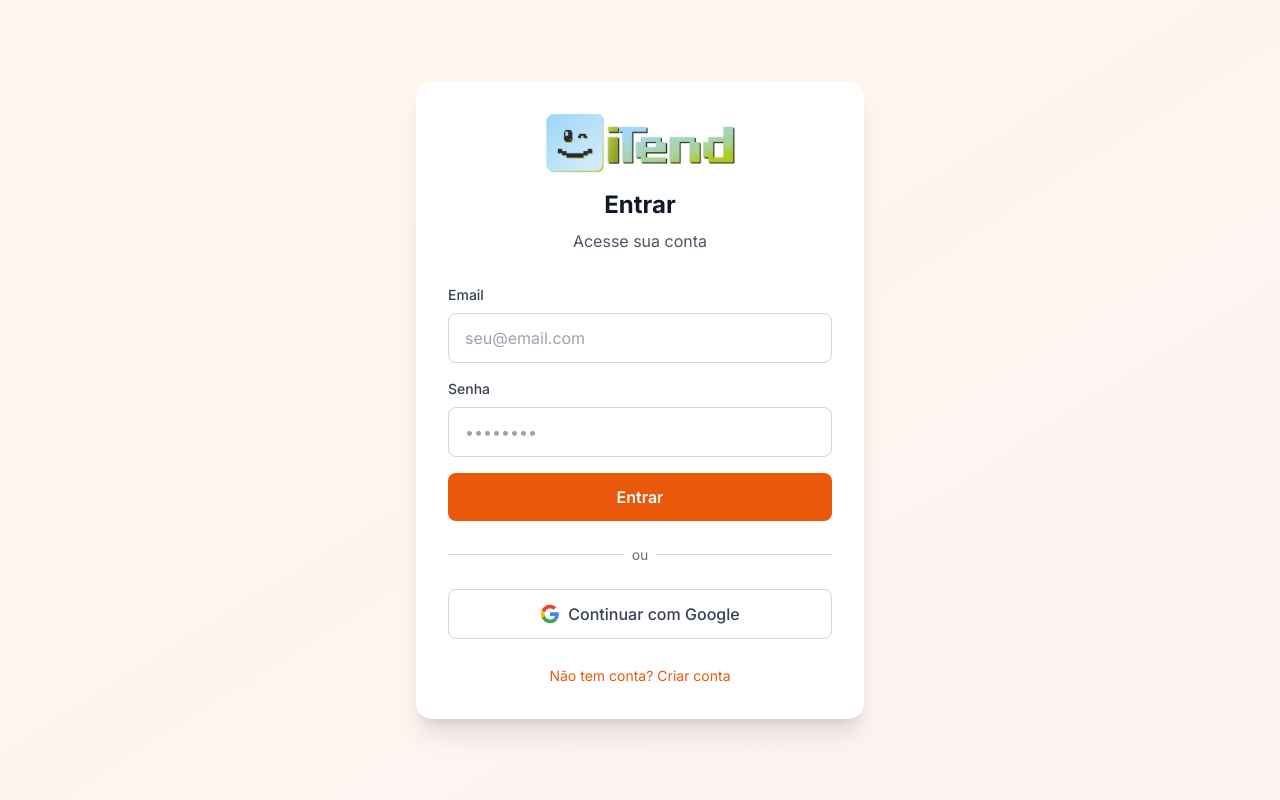
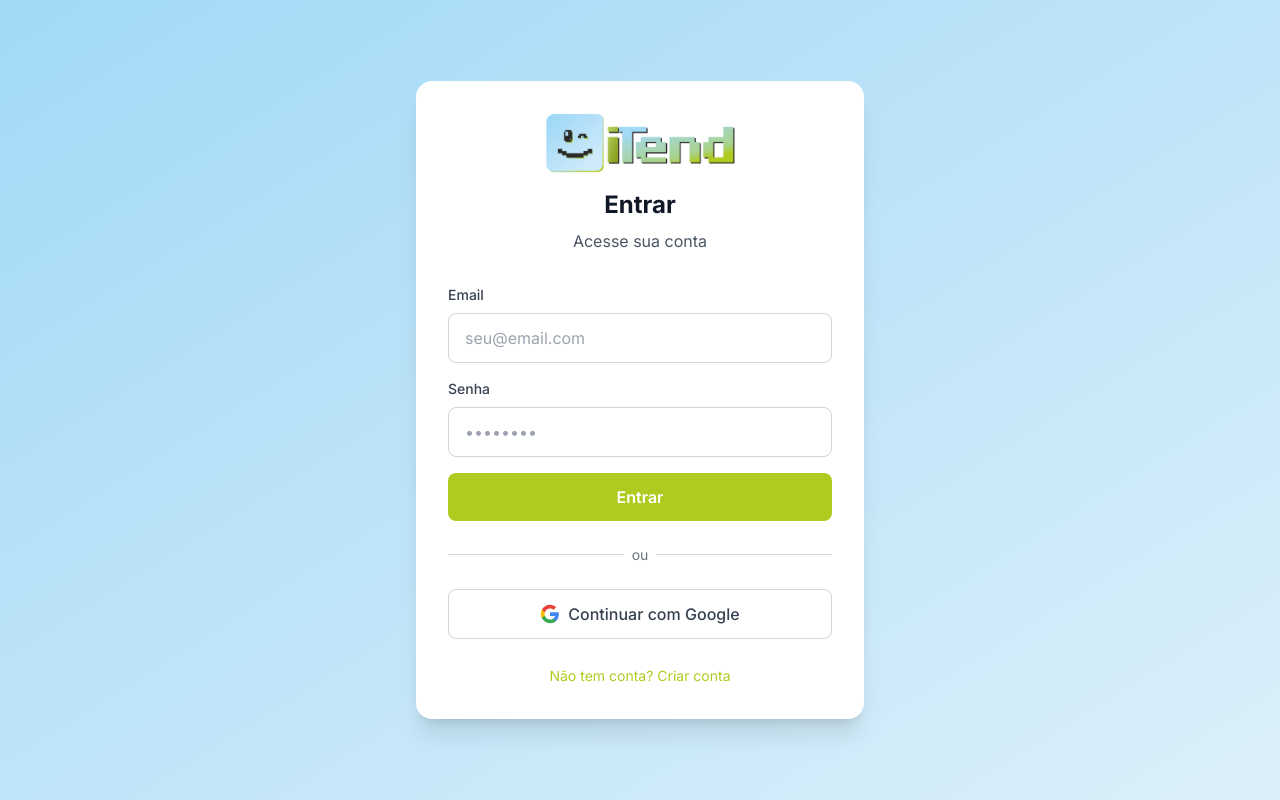
Before and after one commit to BigCorps/minhAi, a Next.js app: page /login in a window 1280 px wide. Built offline with nearby package versions, Linux system fonts and the light colour scheme; no server answers.

Commit message:
Update page.tsx

```diff
--- a/app/login/page.tsx
+++ b/app/login/page.tsx
@@ -74,7 +74,7 @@
   }
 
   return (
-    <div className="min-h-screen bg-gradient-to-br from-orange-50 to-red-50 flex items-center justify-center px-4">
+    <div className="min-h-screen bg-gradient-primary flex items-center justify-center px-4">
       <div className="max-w-md w-full">
         <div className="bg-white rounded-2xl shadow-xl p-8">
           <div className="text-center mb-8">
@@ -113,7 +113,7 @@
                   name="name"
                   required={mode === 'signup'}
                   placeholder="Seu nome"
-                  className="w-full px-4 py-3 border border-gray-300 rounded-lg focus:ring-2 focus:ring-orange-500 focus:border-transparent"
+                  className="w-full px-4 py-3 border border-gray-300 rounded-lg focus:ring-2 focus:ring-primary-green focus:border-transparent"
                 />
               </div>
             )}
@@ -128,7 +128,7 @@
                 name="email"
                 required
                 placeholder="seu@email.com"
-                className="w-full px-4 py-3 border border-gray-300 rounded-lg focus:ring-2 focus:ring-orange-500 focus:border-transparent"
+                className="w-full px-4 py-3 border border-gray-300 rounded-lg focus:ring-2 focus:ring-primary-green focus:border-transparent"
               />
             </div>
 
@@ -143,7 +143,7 @@
                 required
                 placeholder="••••••••"
                 minLength={6}
-                className="w-full px-4 py-3 border border-gray-300 rounded-lg focus:ring-2 focus:ring-orange-500 focus:border-transparent"
+                className="w-full px-4 py-3 border border-gray-300 rounded-lg focus:ring-2 focus:ring-primary-green focus:border-transparent"
               />
               {mode === 'signup' && (
                 <p className="mt-1 text-xs text-gray-500">Mínimo 6 caracteres</p>
@@ -153,7 +153,7 @@
             <button
               type="submit"
               disabled={loading}
-              className="w-full px-6 py-3 bg-orange-600 text-white rounded-lg hover:bg-orange-700 transition disabled:opacity-50 disabled:cursor-not-allowed font-semibold"
+              className="w-full px-6 py-3 bg-primary-green text-white rounded-lg hover:bg-primary-green-dark transition disabled:opacity-50 disabled:cursor-not-allowed font-semibold"
             >
               {loading ? 'Aguarde...' : mode === 'login' ? 'Entrar' : 'Criar Conta'}
             </button>
@@ -188,7 +188,7 @@
                 setMode(mode === 'login' ? 'signup' : 'login');
                 setError(null);
               }}
-              className="text-sm text-orange-600 hover:text-orange-700"
+              className="text-sm text-primary-green hover:text-primary-green-dark"
             >
               {mode === 'login'
                 ? 'Não tem conta? Criar conta'
```
